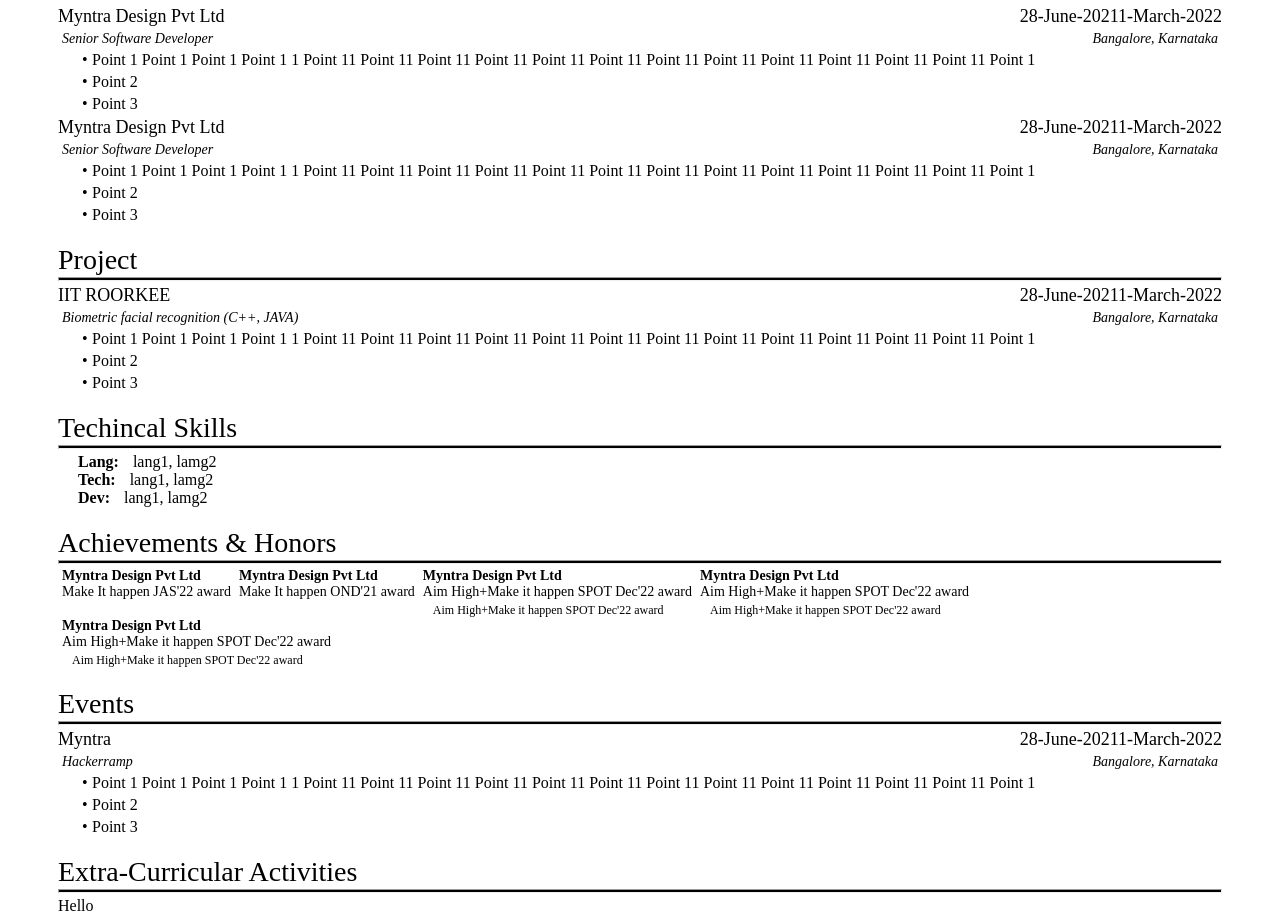
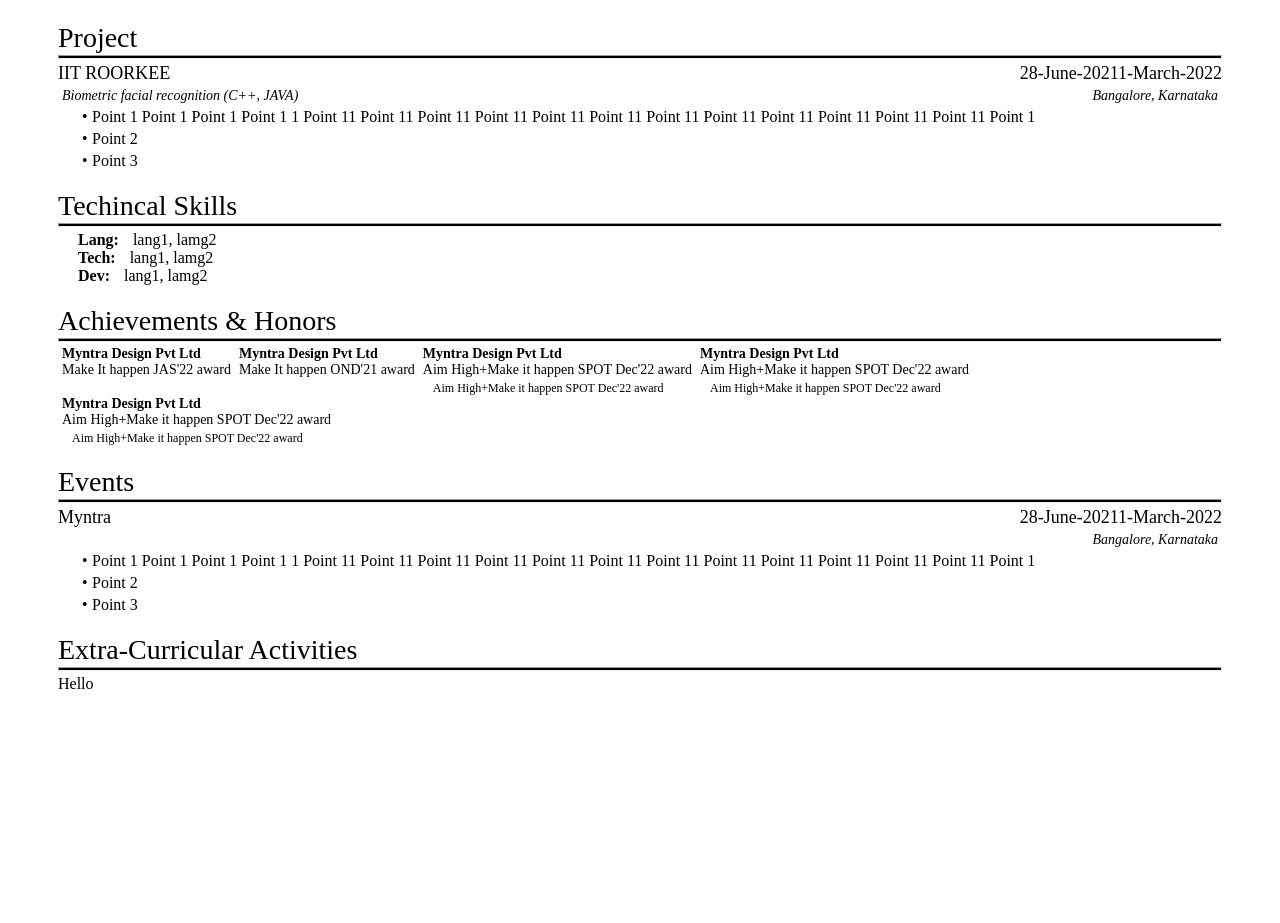
Before and after one commit to rjritik1137/resume-builder, a React app: page / in a window 1280 px wide. Shown: the part 283-1206 px from the top of the page. After the commit the page ends 984 px from the top, so only its background shows below. Built offline with nearby package versions, Linux system fonts and the light colour scheme.

Commit message:
refactored

```diff
--- a/src/templates/sections/events/events.module.css
+++ /dev/null
@@ -1,23 +0,0 @@
-.eventsContianer {
-  --fontSize14: 14px;
-}
-
-.headersTypeContainer {
-  justify-content: space-between;
-  align-items: center;
-}
-
-.eventSubHeader {
-  margin-inline-start: 4px;
-  margin-inline-end: 4px;
-}
-
-.subheading {
-  font-size: var(--fontSize14);
-  font-style: italic;
-}
-
-.location {
-  font-size: var(--fontSize14);
-  font-style: italic;
-}
--- a/src/templates/sections/events/index.tsx
+++ /dev/null
@@ -1,65 +0,0 @@
-import ContributionList from '../../../components/ContributionList'
-import LargeDate from '../../../components/Date/Date'
-import Heading from '../../../components/Headings/Heading'
-import { SectionHeader } from '../../../components/SectionHeaders'
-import { SectionTitleLarge } from '../../../components/SectionTitle'
-import FlexContainer from '../../../containers/FlexContainer'
-import styles from './events.module.css'
-import { Event as EventProps } from './types'
-
-function EventHeader({ event }: { event: EventProps }) {
-  return (
-    <SectionHeader
-      left={(fontType) => {
-        return <Heading heading={event.heading} fontType={fontType} />
-      }}
-      right={(fontType) => {
-        return event.period ? (
-          <LargeDate range={event.period} fontType={fontType} />
-        ) : null
-      }}
-    />
-  )
-}
-
-function EventSubheader({ event }: { event: EventProps }) {
-  return (
-    <FlexContainer
-      classes={`${styles.headersTypeContainer} ${styles.eventSubHeader}`}
-    >
-      <span className={styles.subheading}>{event.eventName}</span>
-      {event.location ? (
-        <span className={styles.location}>{event.location.address}</span>
-      ) : null}
-    </FlexContainer>
-  )
-}
-
-function IndividualEvent(props: { data: EventProps }) {
-  const { data: event } = props
-
-  return (
-    <div>
-      <EventHeader event={event} />
-      <EventSubheader event={event} />
-      <ContributionList contributionList={event.contribution} />
-    </div>
-  )
-}
-
-function Event(props: { data: EventProps[] }) {
-  const { data } = props
-
-  return (
-    <div className={styles.eventsContianer}>
-      <SectionTitleLarge title="Events" />
-      {data.map((item) => {
-        return (
-          <IndividualEvent data={item} key={item.heading + item.eventName} />
-        )
-      })}
-    </div>
-  )
-}
-
-export default Event
--- a/src/templates/sections/events/types.ts
+++ /dev/null
@@ -1,5 +0,0 @@
-import { Section } from '../../../@types/template1'
-
-export interface Event extends Section {
-  eventName: string
-}
--- a/src/templates/sections/experience/index.tsx
+++ b/src/templates/sections/w1/index.tsx
@@ -2,7 +2,7 @@
 import { SectionHeader } from '../../../components/SectionHeaders'
 import { SectionTitleLarge } from '../../../components/SectionTitle'
 import { Location, Period } from '../../../@types/template1'
-import styles from './experience.module.css'
+import styles from './w1.module.css'
 import { Experience as ExperienceProps } from './types'
 import FlexContainer from '../../../containers/FlexContainer'
 import Heading from '../../../components/Headings/Heading'
--- a/src/templates/sections/widgetmap/index.ts
+++ b/src/templates/sections/widgetmap/index.ts
@@ -1,18 +1,18 @@
-import Widget1 from '../experience'
+import Widget1 from '../w1'
 import Header from '../header'
 import Extras from '../extras'
 import Widget from './widgetTypes'
 import Skills from '../skills'
 import Honors from '../honors'
-import Events from '../events'
+
 import Projects from '../projects'
 
 const Widgets: { [key in Widget]: React.FC<any> } = {
   [Widget.HEADER]: Header,
-  [Widget.EXPERIENCE]: Widget1,
+  [Widget.W1]: Widget1,
   [Widget.EXTRAS]: Extras,
   [Widget.PROJECTS]: Projects,
-  [Widget.EVENTS]: Events,
+
   [Widget.SKILLS]: Skills,
   [Widget.HONORS]: Honors,
 }
--- a/src/templates/sections/widgetmap/widgetTypes.ts
+++ b/src/templates/sections/widgetmap/widgetTypes.ts
@@ -1,8 +1,7 @@
 enum Widget {
-  EXPERIENCE = 'EXPERIENCE',
+  W1 = 'W1',
   HEADER = 'HEADER',
   PROJECTS = 'PROJECTS',
-  EVENTS = 'EVENTS',
   EXTRAS = 'EXTRAS',
   SKILLS = 'SKILLS',
   HONORS = 'HONORS',
--- a/src/templates/template.json
+++ b/src/templates/template.json
@@ -46,38 +46,10 @@
       "data": {}
     },
     {
-      "type": "EXPERIENCE",
+      "type": "W1",
       "data": {
         "title": "Experience",
         "content": [
-          {
-            "heading": "Myntra Design Pvt Ltd",
-            "subheading": "Senior Software Developer",
-            "contribution": [
-              "Point 1 Point 1 Point 1 Point 1 1 Point 11 Point 11 Point 11 Point 11 Point 11 Point 11 Point 11 Point 11 Point 11 Point 11 Point 11 Point 11 Point 1",
-              "Point 2",
-              "Point 3"
-            ],
-            "period": {
-              "start": "28-June-2021",
-              "end": "1-March-2022"
-            },
-            "location": { "address": "Bangalore, Karnataka" }
-          },
-          {
-            "heading": "Myntra Design Pvt Ltd",
-            "subheading": "Senior Software Developer",
-            "contribution": [
-              "Point 1 Point 1 Point 1 Point 1 1 Point 11 Point 11 Point 11 Point 11 Point 11 Point 11 Point 11 Point 11 Point 11 Point 11 Point 11 Point 11 Point 1",
-              "Point 2",
-              "Point 3"
-            ],
-            "period": {
-              "start": "28-June-2021",
-              "end": "1-March-2022"
-            },
-            "location": { "address": "Bangalore, Karnataka" }
-          },
           {
             "heading": "Myntra Design Pvt Ltd",
             "subheading": "Senior Software Developer",
@@ -185,11 +157,13 @@
       ]
     },
     {
-      "type": "EVENTS",
-      "data": [
+      "type": "W1",
+      "data": {
+        "title": "Events",
+        "content": [
           {
             "heading": "Myntra",
-          "eventName": "Hackerramp",
+            "subHeading": "Hackerramp",
             "contribution": [
               "Point 1 Point 1 Point 1 Point 1 1 Point 11 Point 11 Point 11 Point 11 Point 11 Point 11 Point 11 Point 11 Point 11 Point 11 Point 11 Point 11 Point 1",
               "Point 2",
@@ -202,6 +176,7 @@
             "location": { "address": "Bangalore, Karnataka" }
           }
         ]
+      }
     },
     {
       "type": "EXTRAS",
```
Also changed, not shown: src/templates/sections/w1/types.ts (renamed from src/templates/sections/experience/types.ts), src/templates/sections/w1/w1.module.css (renamed from src/templates/sections/experience/experience.module.css). Lines whose indentation alone changed are shown as unchanged.
